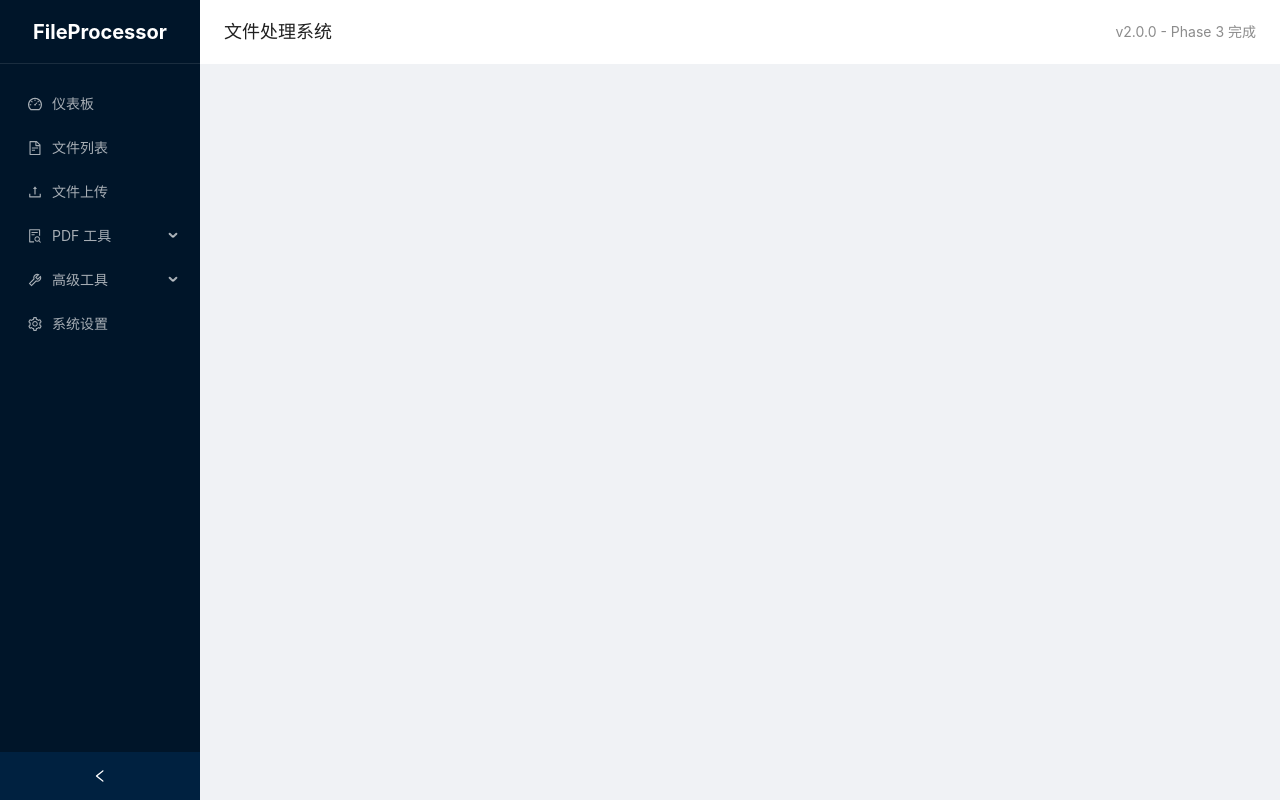
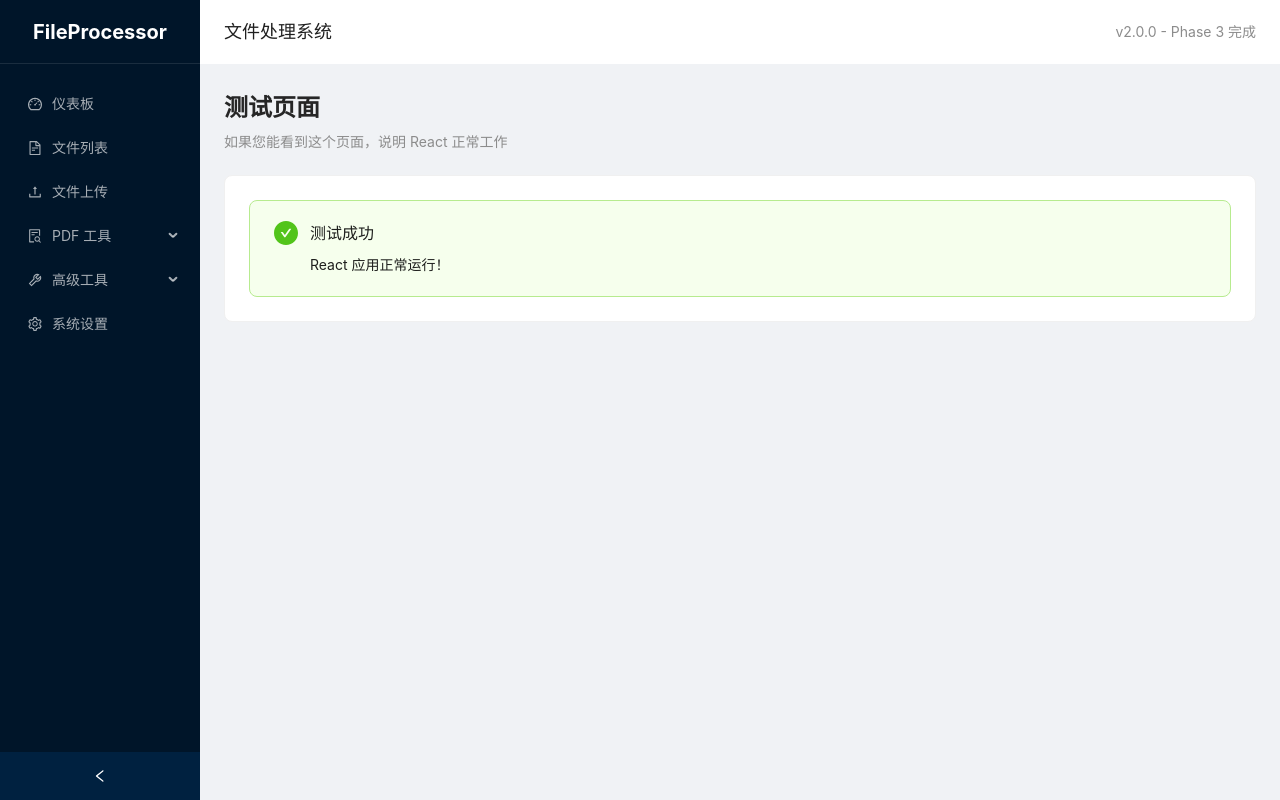
Before and after one commit to WuTianYu-wty/FileProcessor__v3, a React (Vite) app in the folder frontend/: page /test in a window 1280 px wide. Built offline with nearby package versions, Linux system fonts and the light colour scheme.

Commit message:
修复 VersionManagement 缺少 Tooltip 导入
- 添加 Tooltip 到 antd 导入列表
- 这导致整个应用崩溃显示空白页

```diff
--- a/frontend/src/App.jsx
+++ b/frontend/src/App.jsx
@@ -11,6 +11,7 @@ import DocumentConverter from './pages/DocumentConverter'
 import BatchRename from './pages/BatchRename'
 import VersionManagement from './pages/VersionManagement'
 import Settings from './pages/Settings'
+import TestPage from './pages/TestPage'
 import './App.css'
 
 const { Content } = Layout
@@ -29,6 +30,7 @@ function App() {
         <Route path="/batch-rename" element={<BatchRename />} />
         <Route path="/version-management" element={<VersionManagement />} />
         <Route path="/settings" element={<Settings />} />
+        <Route path="/test" element={<TestPage />} />
       </Routes>
     </MainLayout>
   )
--- /dev/null
+++ b/frontend/src/pages/TestPage.jsx
@@ -0,0 +1,23 @@
+import { Card, Alert } from 'antd'
+
+function TestPage() {
+  return (
+    <div>
+      <div className="page-header">
+        <h1>测试页面</h1>
+        <p>如果您能看到这个页面，说明 React 正常工作</p>
+      </div>
+
+      <Card>
+        <Alert
+          message="测试成功"
+          description="React 应用正常运行！"
+          type="success"
+          showIcon
+        />
+      </Card>
+    </div>
+  )
+}
+
+export default TestPage
--- a/frontend/src/pages/VersionManagement.jsx
+++ b/frontend/src/pages/VersionManagement.jsx
@@ -17,6 +17,7 @@ import {
   Modal,
   Descriptions,
   Popconfirm,
+  Tooltip,
   InputNumber,
   Divider,
   Empty
```
